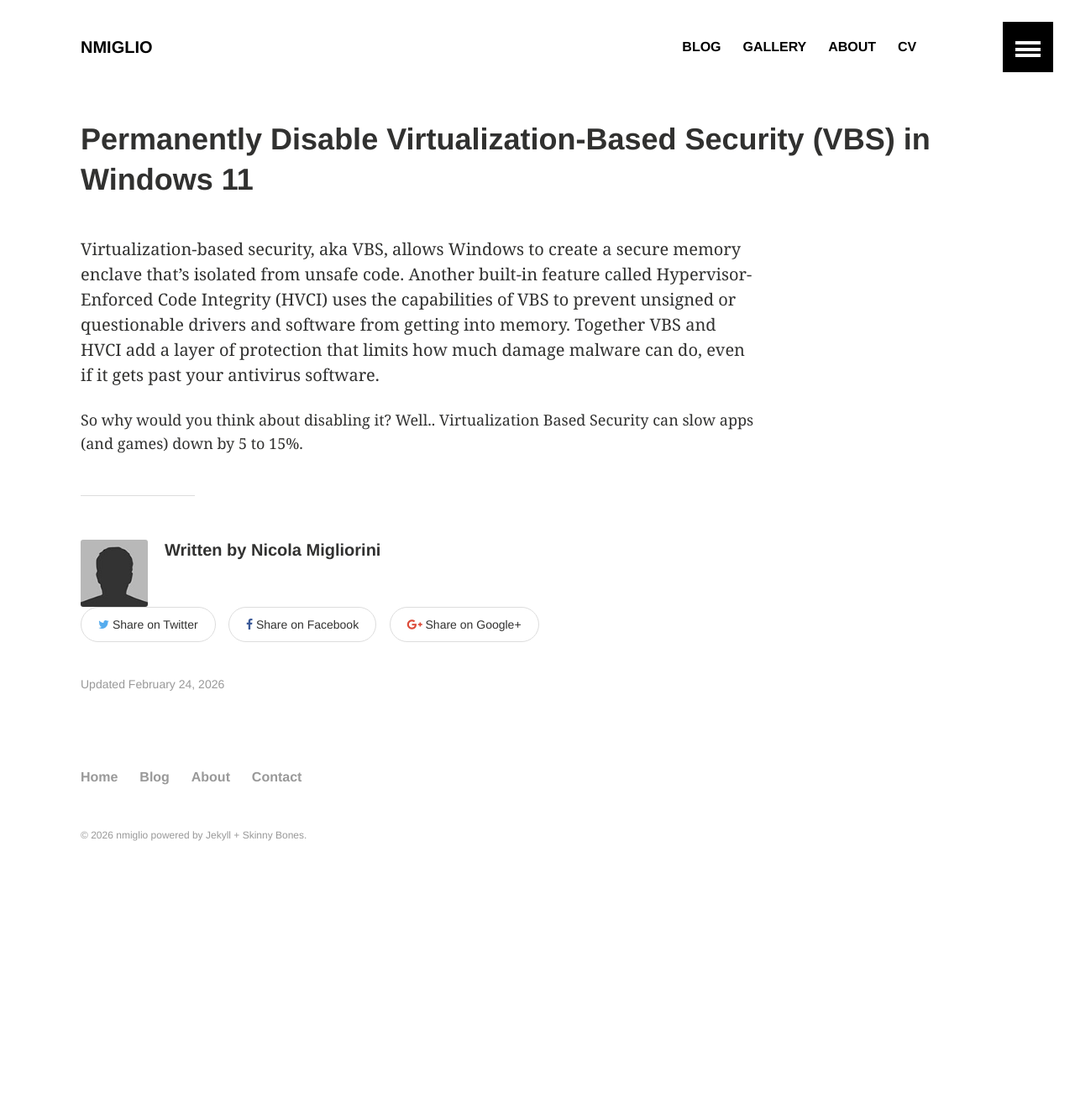
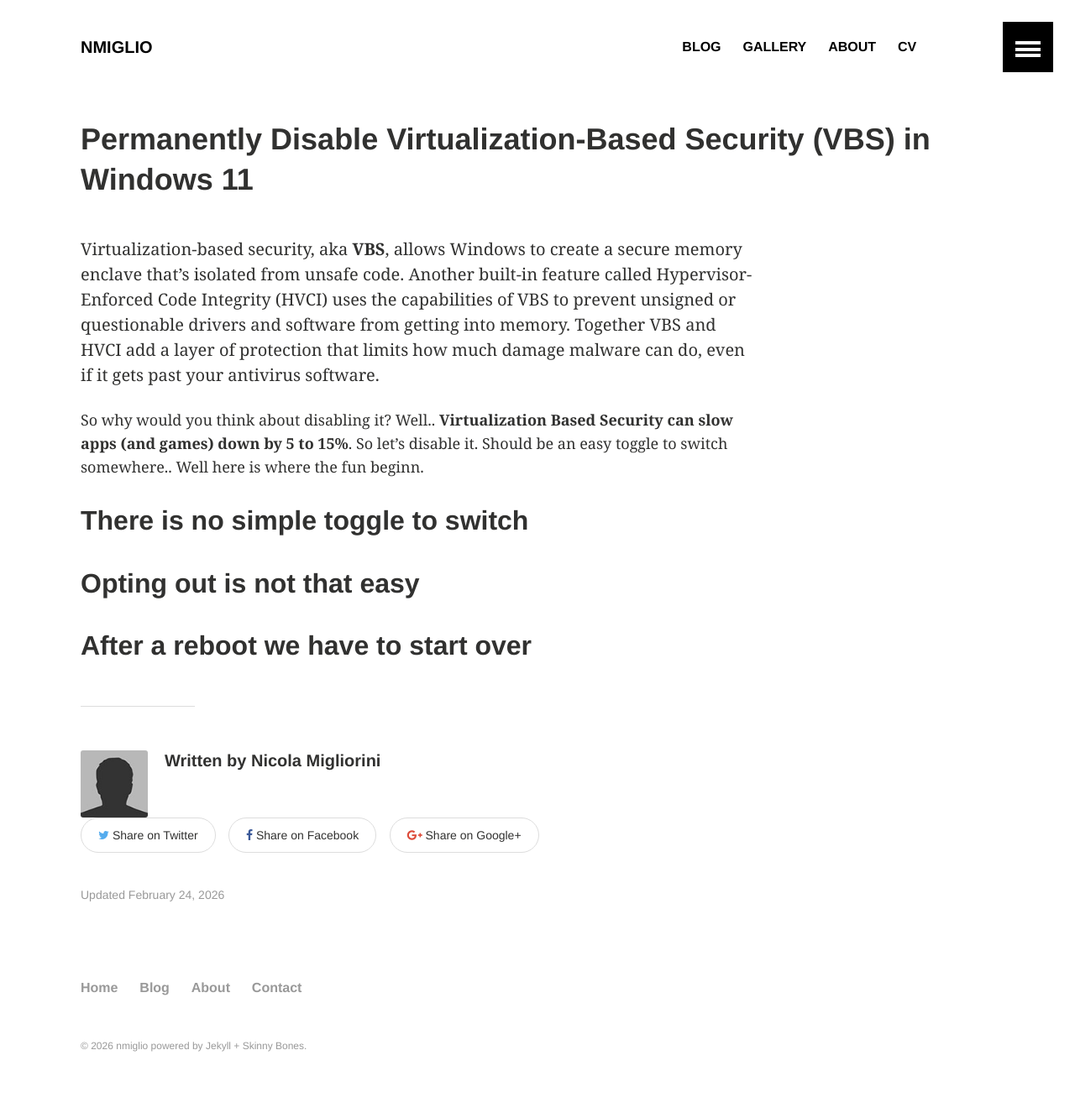
Before and after one commit to nmiglio/nmiglio.github.io, a Jekyll site: the page built from _posts/2026-02-24-permanently-disable-vbs.md, in a window 1280 px wide. Shown: the whole page at 84% size. Built offline with Jekyll 4.4.1, drawn with Linux system fonts in a browser that asks for light colours; before the commit the page ends 1081 px from its top, so only the background shows below that.

Commit message:
Article layout

```diff
--- a/_posts/2026-02-24-permanently-disable-vbs.md
+++ b/_posts/2026-02-24-permanently-disable-vbs.md
@@ -6,6 +6,10 @@ modified: 2026-02-24
 
 ---
 
-Virtualization-based security, aka VBS, allows Windows to create a secure memory enclave that's isolated from unsafe code. Another built-in feature called Hypervisor-Enforced Code Integrity (HVCI) uses the capabilities of VBS to prevent unsigned or questionable drivers and software from getting into memory. Together VBS and HVCI add a layer of protection that limits how much damage malware can do, even if it gets past your antivirus software.
+Virtualization-based security, aka **VBS**, allows Windows to create a secure memory enclave that's isolated from unsafe code. Another built-in feature called Hypervisor-Enforced Code Integrity (HVCI) uses the capabilities of VBS to prevent unsigned or questionable drivers and software from getting into memory. Together VBS and HVCI add a layer of protection that limits how much damage malware can do, even if it gets past your antivirus software.
 
-So why would you think about disabling it? Well.. Virtualization Based Security can slow apps (and games) down by 5 to 15%.
+So why would you think about disabling it? Well.. **Virtualization Based Security can slow apps (and games) down by 5 to 15%**. So let's disable it. Should be an easy toggle to switch somewhere.. Well here is where the fun beginn.
+
+## There is no simple toggle to switch
+## Opting out is not that easy
+## After a reboot we have to start over
```
